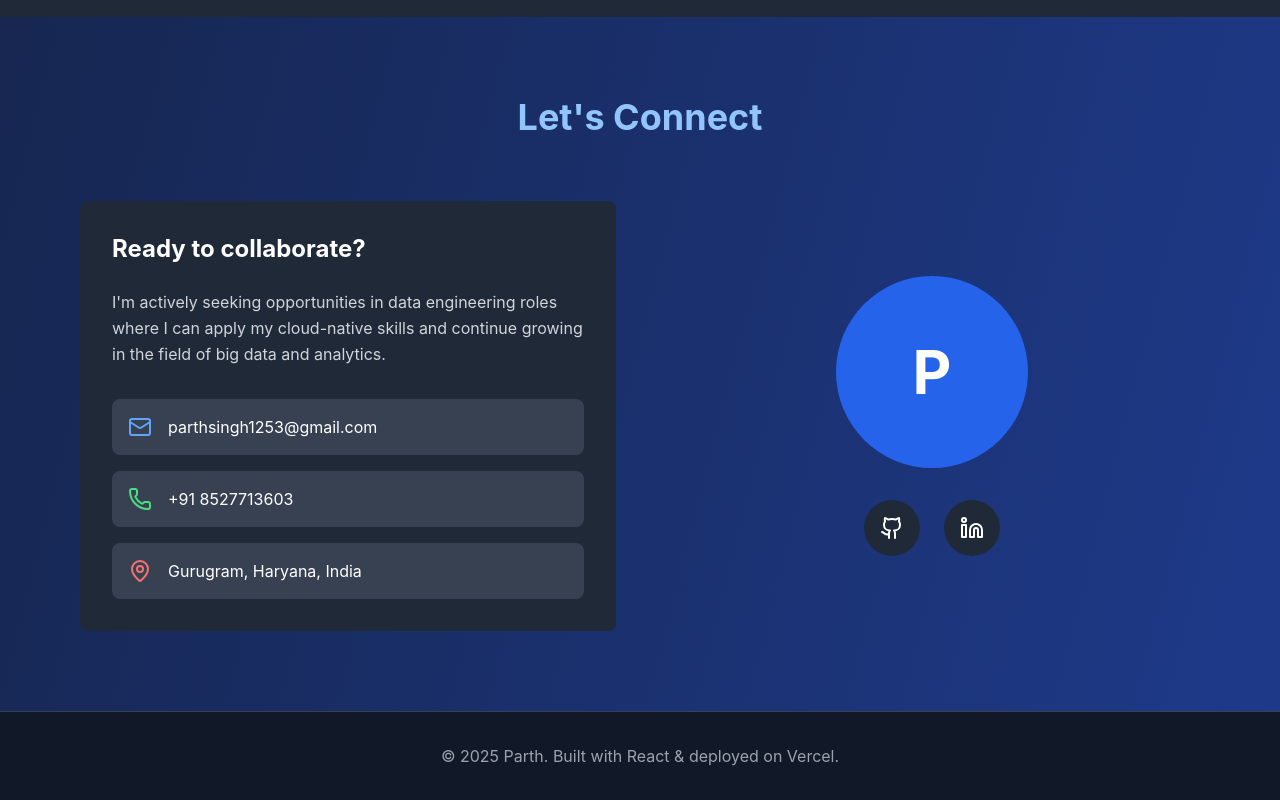
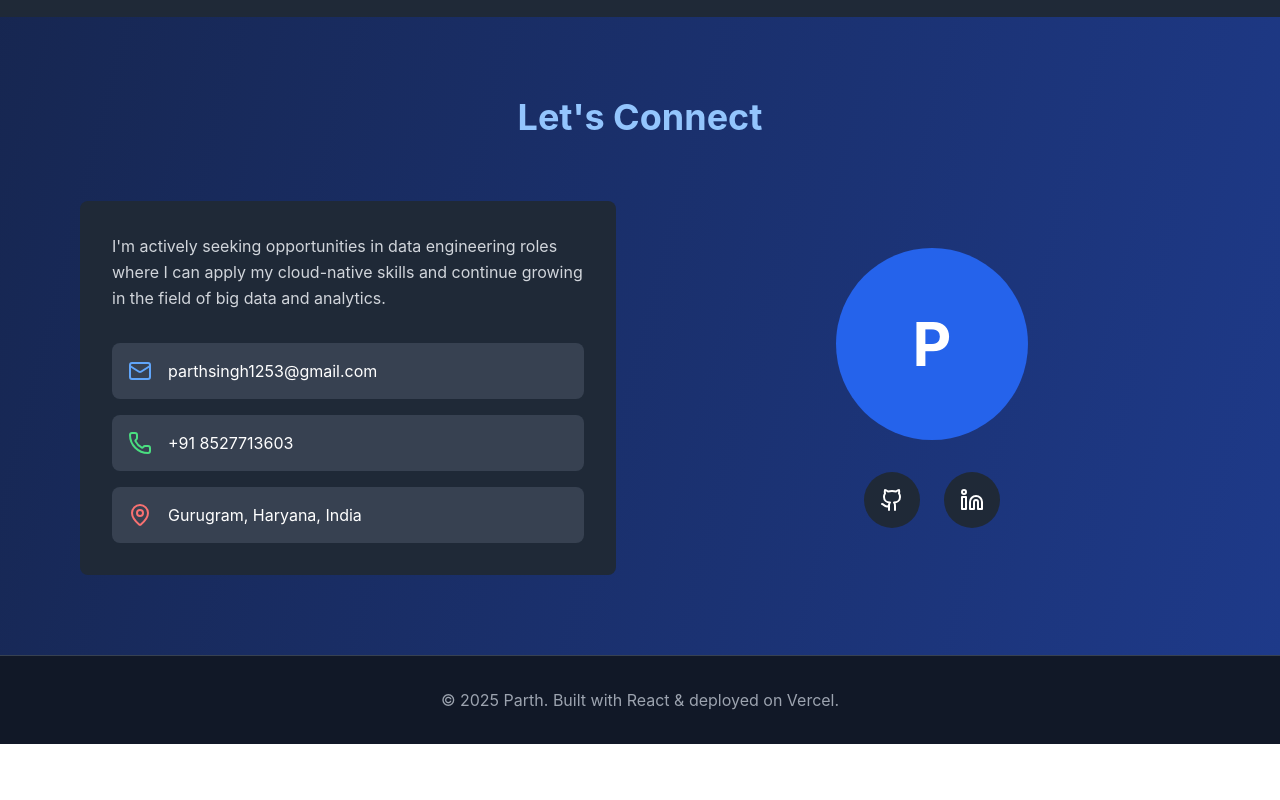
Before and after one commit to parthhhhh12/portfolio, a React (Create React App) app: page / in a window 1280 px wide. Shown: the part 4241-5041 px from the top of the page. After the commit the page ends 4985 px from the top, so only its background shows below. Built offline with nearby package versions, Linux system fonts and the light colour scheme.

Commit message:
modified contact section

```diff
--- a/src/App.js
+++ b/src/App.js
@@ -358,7 +358,6 @@ const App = () => {
           <div className="grid md:grid-cols-2 gap-12 items-center">
             <div>
               <div className="bg-gray-800 rounded-lg p-8">
-                <h3 className="text-2xl font-bold mb-6">Ready to collaborate?</h3>
                 <p className="text-gray-300 mb-8 leading-relaxed">
                   I'm actively seeking opportunities in data engineering roles where I can apply my
                   cloud-native skills and continue growing in the field of big data and analytics.
```
